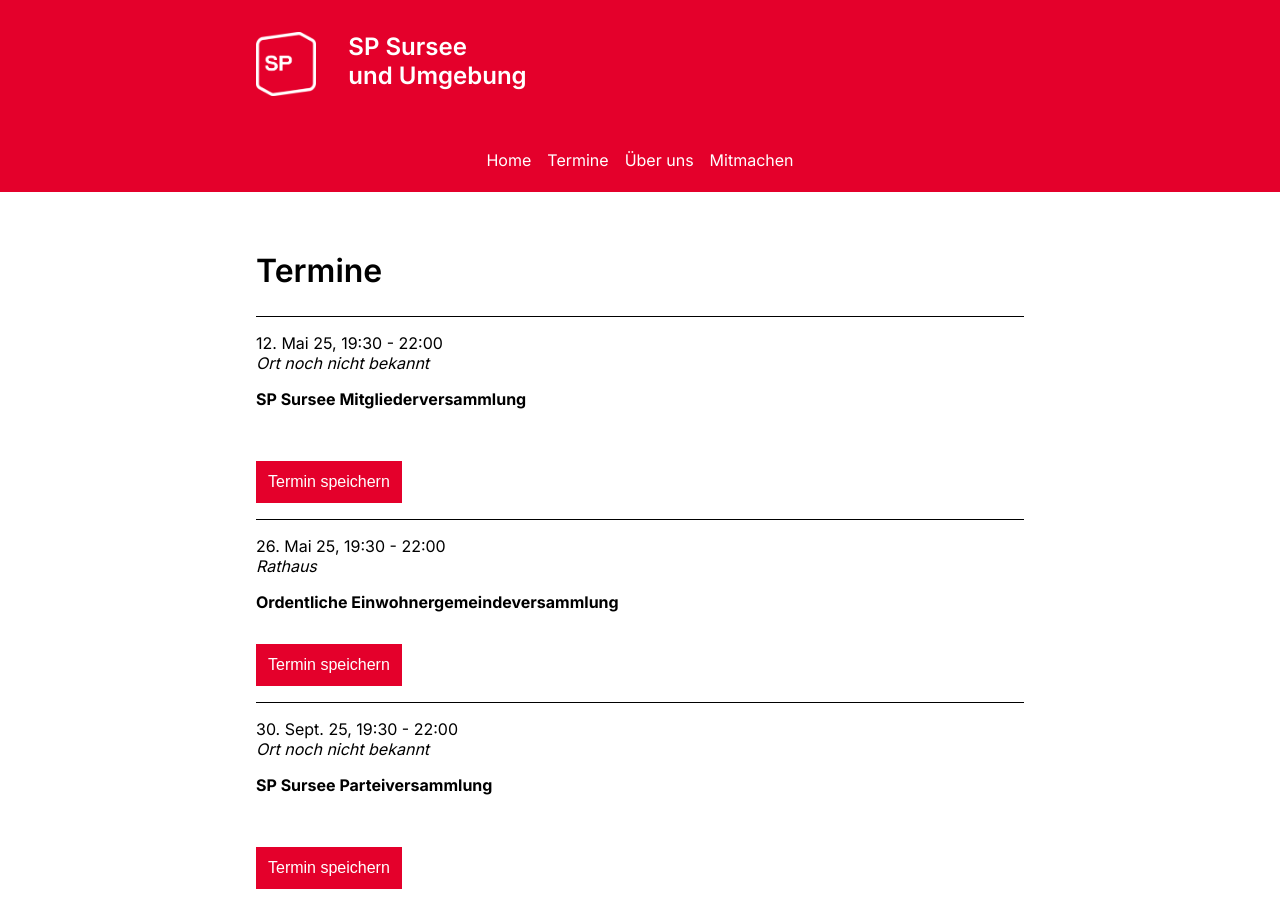
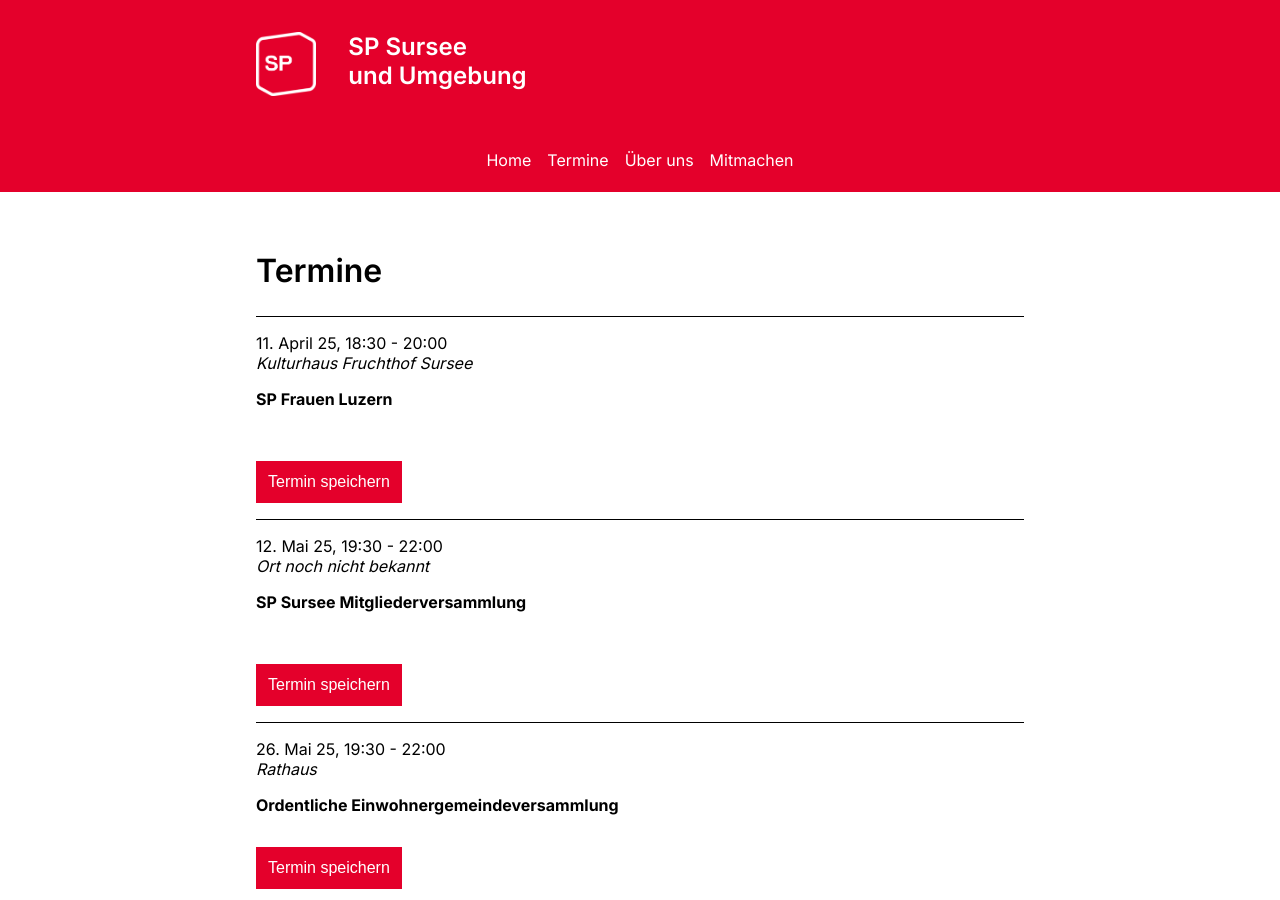
Before and after one commit to sp-sursee/sp-sursee.github.io, a Jekyll site: the page built from termine.md, in a window 1280 px wide and 900 px high. Built offline with Jekyll 4.4.1, drawn with Linux system fonts in a browser that asks for light colours; our own code applies the rules of GitHub Pages for plain Markdown files.

Commit message:
Update termine.md

```diff
--- a/termine.md
+++ b/termine.md
@@ -4,6 +4,8 @@
 
 
 ## Termine
+
+{% include event.html title="SP Frauen Luzern" date="2025-04-11" begin="18:30" end="20:00" description="" location="Kulturhaus Fruchthof Sursee" %}
 
 {% include event.html title="SP Sursee Mitgliederversammlung" date="2025-05-12" begin="19:30" end="22:00" description="" location="Ort noch nicht bekannt" %}
 
```
